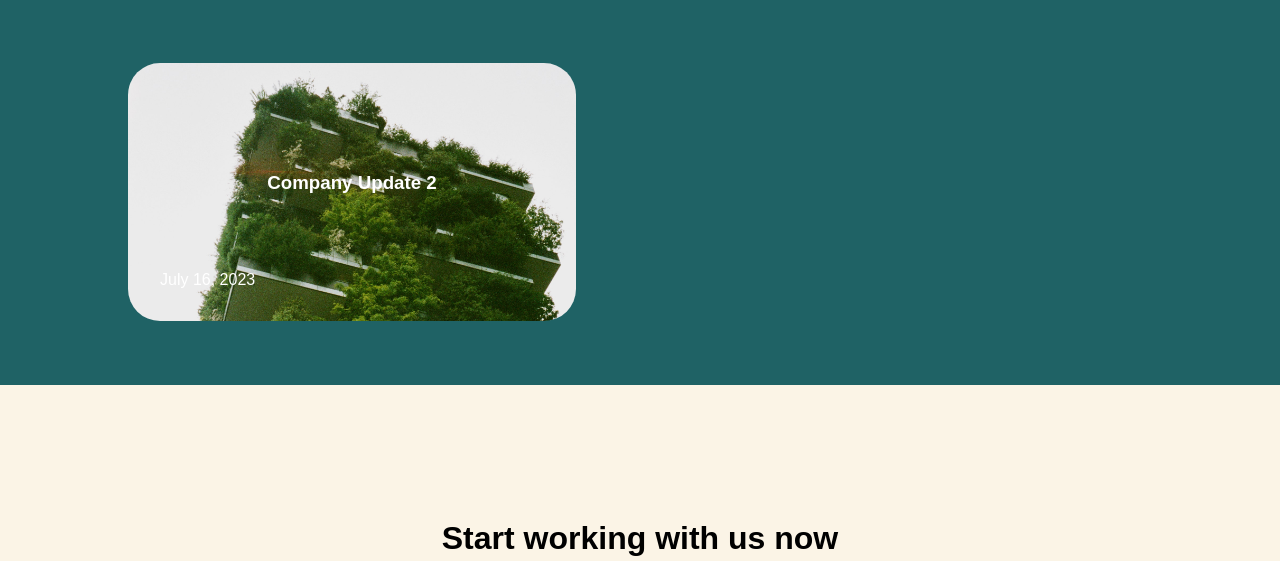
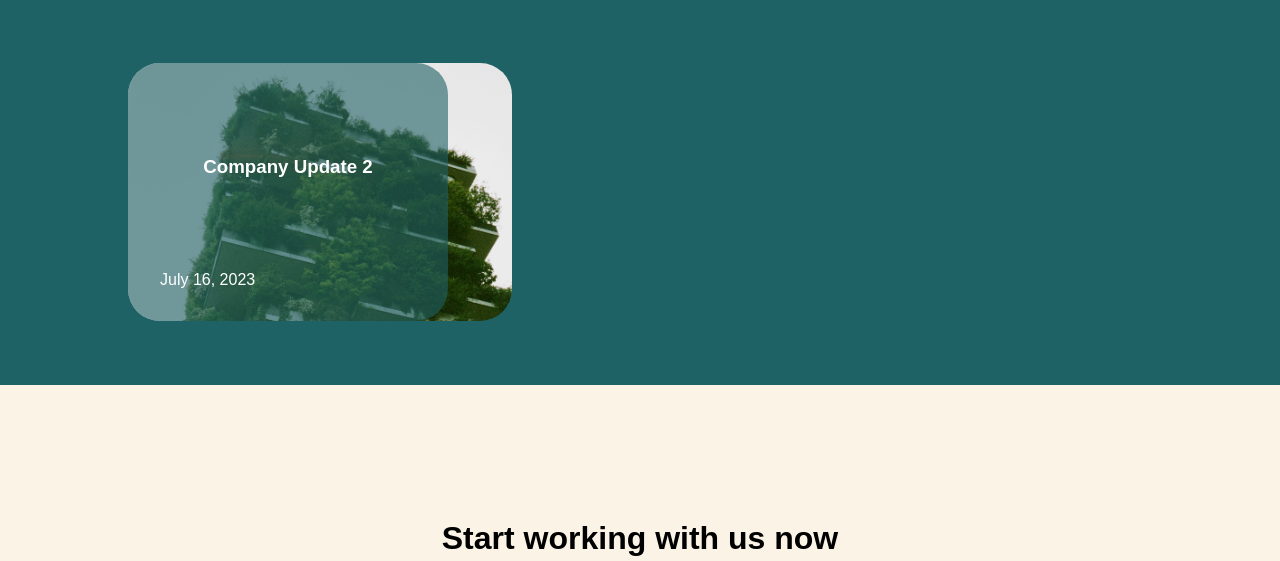
Before and after one commit to German-Shein/united-expertise-company-website, a PHP site: page / in a window 1280 px wide. Shown: the part 4486-5047 px from the top of the page. Run offline with PHP 8.4, Linux system fonts and the light colour scheme.

Commit message:
Creating the blog cards animation

```diff
--- a/Index.css
+++ b/Index.css
@@ -153,19 +153,83 @@
 
 .Blog_Card
 {
+	position: relative;
+	flex: 1 1 0;
+	min-width: 20rem;
+	max-width: 24rem;
+	border-radius: 2rem;
+}
+
+.Blog_Card:hover
+{
+	display: flex;
+	flex-direction: column;
+	align-items: center;
+	justify-content: center;
+}
+
+.Blog_Card:hover~.Blog_Card_Overlay
+{
+	opacity:0;
+	filter:alpha(opacity=0);
+}
+
+.Blog_Card_Overlay
+{
+	position: absolute;
 	display: flex;
 	flex-direction: column;
 	justify-content: space-between;
-	flex: 1 1 0;
+	min-width: 20rem;
+	max-width: 24rem;
+	height: 100%;
 	border-radius: 2rem;
-	min-width: 16rem;
-	max-width: 24rem;
+	cursor: pointer;
+}
+
+.Blog_Card_Overlay:hover
+{
+	opacity:0;
+	filter:alpha(opacity=0);
+}
+
+.Blog_Card_Overlay:hover~.Blog_Card
+{
+	display: flex;
+	flex-direction: column;
+	align-items: center;
+	justify-content: center;
+}
+
+.Blog_Card_Overlay:hover~.Blog_Card_Hover_Overlay
+{
+	display: block;
+}
+
+.Blog_Card_Hover_Overlay
+{
+	display: none;
+	width: 12rem;
+	height: 2rem;
+	border-radius: 2rem;
+}
+
+.Blog_Card_Hover_Overlay_Content
+{
+	display: flex;
+	flex-direction: column;
+	align-items: center;
+	justify-content: center;
+	text-align: center;
+	gap: 0.25rem;
 }
 
 .Blog_Date
 {
 	align-self: flex-start;
 	justify-self: flex-end;
+	padding-bottom: 2rem;
+	padding-left: 2rem;
 }
 
 .Feature
--- a/Index.html
+++ b/Index.html
@@ -297,20 +297,44 @@
 			<div class="Full_Height_Section Blog_Section Background_Color_2">
 				<h2 class="Central_Text_Alignment Text_Color_1 Padding_Top_4rem">Blogs</h2>
 				<div class="Blog_Cards Padding_Top_4rem Padding_Bottom_4rem Padding_Left_8rem Padding_Right_8rem">
-					<div class="Blog_Card Cover_Background Text_Color_2 Padding_2rem" style="background-image: url(./assets/blog-card-1.jpg);">
+					<div class="Blog_Card Cover_Background Text_Color_2" style="background-image: url(./assets/blog-card-1.jpg);">
+						<div class="Blog_Card_Overlay Background_Color_3">
 							<span></span>
 							<h3 class="Blog_Title Central_Text_Alignment">Our Story</h3>
 							<span class="Blog_Date">July 2, 2023</span>
 						</div>
-					<div class="Blog_Card Cover_Background Text_Color_2 Padding_2rem" style="background-image: url(./assets/blog-card-2.jpg);">
+						<div class="Blog_Card_Hover_Overlay Background_Color_3 Padding_2rem">
+							<div class="Blog_Card_Hover_Overlay_Content">
+								<h4>Click to read</h4>
+								<p>Our Story</p>
+							</div>
+						</div>
+					</div>
+					<div class="Blog_Card Cover_Background Text_Color_2" style="background-image: url(./assets/blog-card-2.jpg);">
+						<div class="Blog_Card_Overlay Background_Color_3">
 							<span></span>
 							<h3 class="Blog_Title Central_Text_Alignment">Company Update 1</h3>
 							<span class="Blog_Date">July 9, 2023</span>
 						</div>
-					<div class="Blog_Card Cover_Background Text_Color_2 Padding_2rem" style="background-image: url(./assets/blog-card-3.jpg);">
+						<div class="Blog_Card_Hover_Overlay Background_Color_3 Padding_2rem">
+							<div class="Blog_Card_Hover_Overlay_Content">
+								<h4>Click to read</h4>
+								<p>Company Update 1</p>
+							</div>
+						</div>
+					</div>
+					<div class="Blog_Card Cover_Background Text_Color_2" style="background-image: url(./assets/blog-card-3.jpg);">
+						<div class="Blog_Card_Overlay Background_Color_3">
 							<span></span>
 							<h3 class="Blog_Title Central_Text_Alignment">Company Update 2</h3>
 							<span class="Blog_Date">July 16, 2023</span>
+						</div>
+						<div class="Blog_Card_Hover_Overlay Background_Color_3 Padding_2rem">
+							<div class="Blog_Card_Hover_Overlay_Content">
+								<h4>Click to read</h4>
+								<p>Company Update 2</p>
+							</div>
+						</div>
 					</div>
 				</div>
 			</div>
```
Lines whose indentation alone changed are shown as unchanged.
